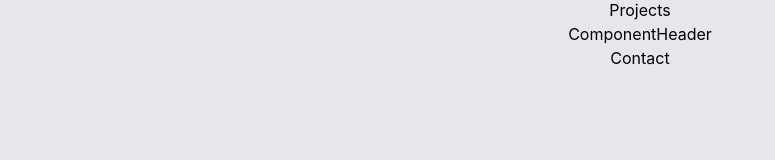
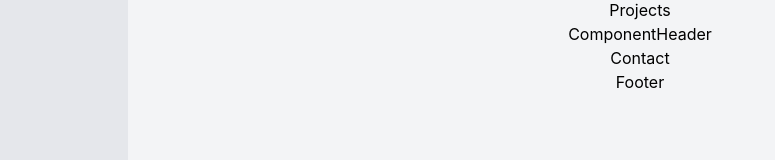
Before and after one commit to MSiestoGarabana/personal-webfolio, a React (Create React App) app: page / in a window 1280 px wide. Shown: the part 146-306 px from the top of the page, without its empty margins (0-775 px from the left). Built offline with nearby package versions, Linux system fonts and the light colour scheme.

Commit message:
Creating Footer & updating colors

```diff
--- a/src/App.js
+++ b/src/App.js
@@ -2,13 +2,15 @@ import React from "react";
 import { Button } from "@mui/material";
 import SideMenu from "./SideMenu.js";
 import Content from "./Content.js";
+import Footer from "./Footer.js";
 import "./App.css";
 
 function App() {
   return (
-    <div class="h-screen w-full bg-gray-200 text-center">
+    <div class="h-screen w-full bg-gray-100 text-center">
       <SideMenu />
       <Content />
+      <Footer />
     </div>
   );
 }
```
